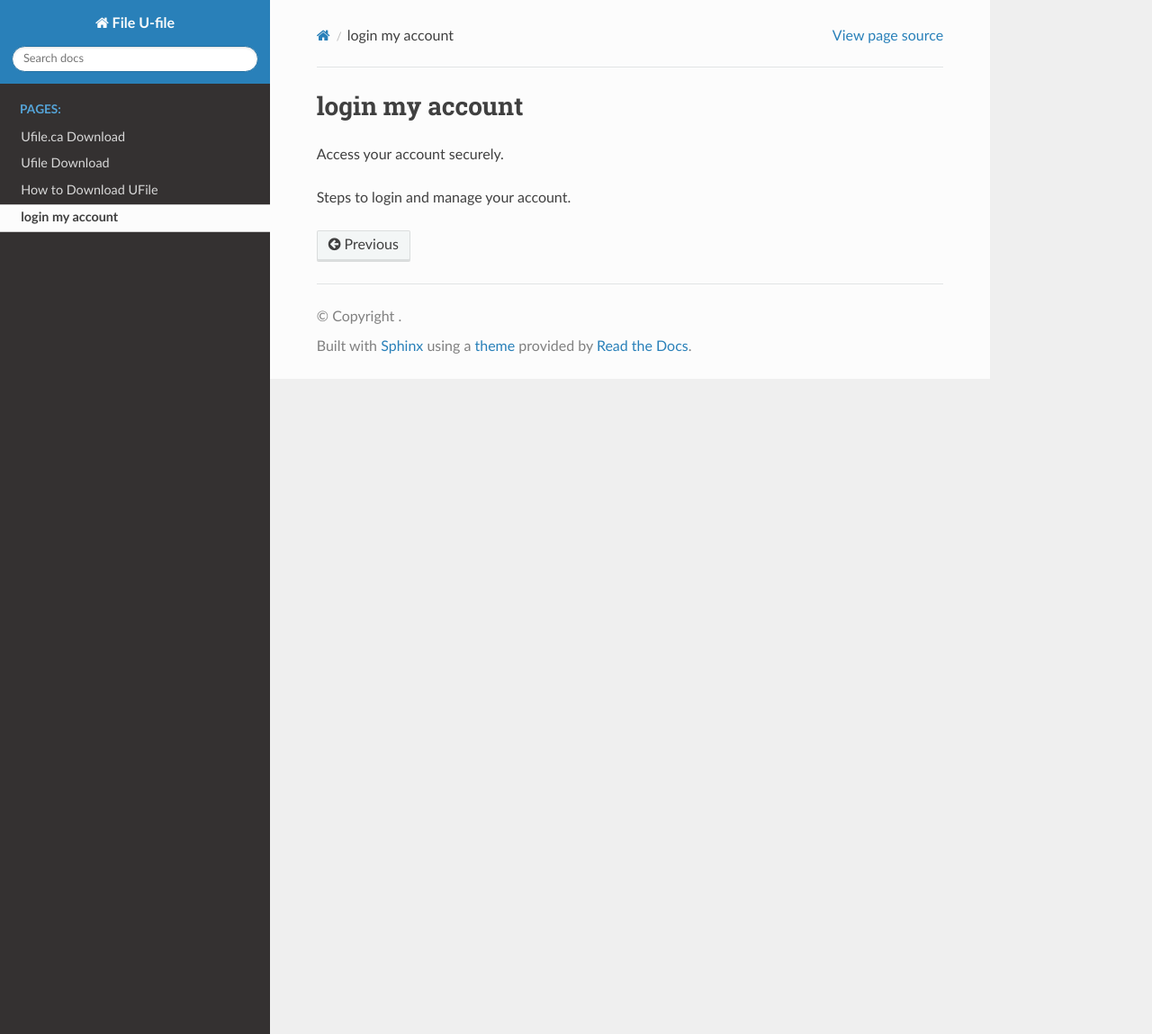
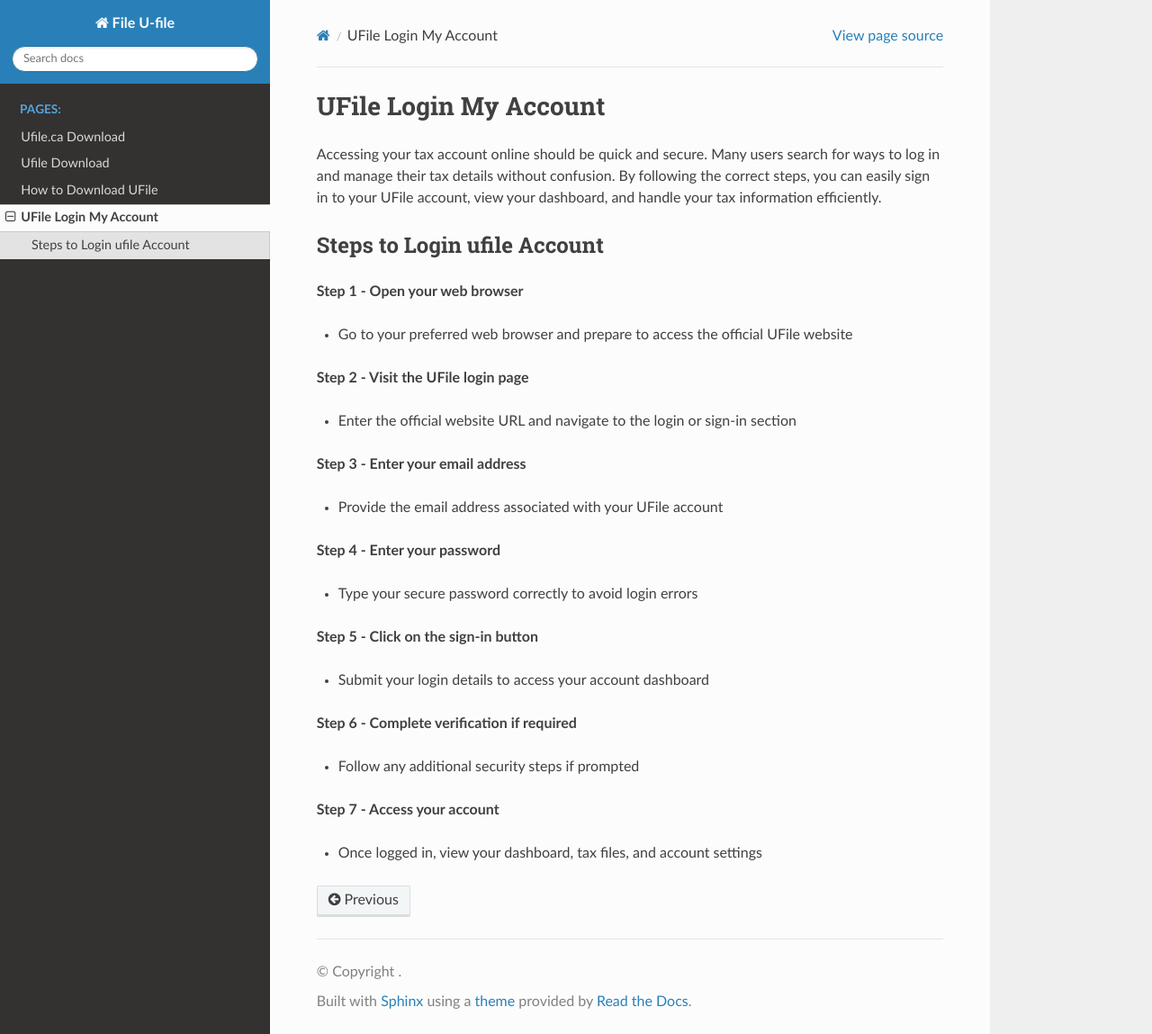
Before and after one commit to Polesello-ai/file-ufileca, a Sphinx documentation site: the page built from docs/login.rst, in a window 1280 px wide and 1149 px high. Shown: the whole window at 90% size. Built offline with Sphinx 7.4.7 and the Read the Docs theme 3.1.0, drawn with Linux system fonts in a browser that asks for light colours; pages that are not in the unit, such as notebooks, are missing from menus.

Commit message:
Update login.rst

```diff
--- a/docs/login.rst
+++ b/docs/login.rst
@@ -1,6 +1,34 @@
-login my account
-======================
+UFile Login My Account
+=====================
+Accessing your tax account online should be quick and secure. Many users search for ways to log in and manage their tax details without confusion. By following the correct steps, you can easily sign in to your UFile account, view your dashboard, and handle your tax information efficiently.
 
-Access your account securely.
+Steps to Login ufile Account
+-----
 
-Steps to login and manage your account.
+**Step 1 - Open your web browser**
+
+- Go to your preferred web browser and prepare to access the official UFile website
+
+**Step 2 - Visit the UFile login page**
+
+- Enter the official website URL and navigate to the login or sign-in section
+
+**Step 3 - Enter your email address**
+
+- Provide the email address associated with your UFile account
+
+**Step 4 - Enter your password**
+
+- Type your secure password correctly to avoid login errors
+
+**Step 5 - Click on the sign-in button**
+
+- Submit your login details to access your account dashboard
+
+**Step 6 - Complete verification if required**
+
+- Follow any additional security steps if prompted
+
+**Step 7 - Access your account**
+
+- Once logged in, view your dashboard, tax files, and account settings
```
